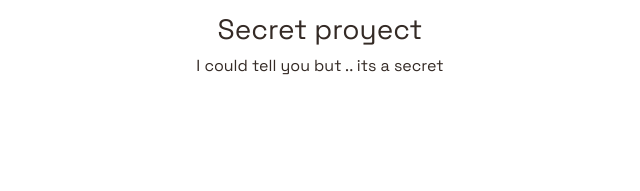
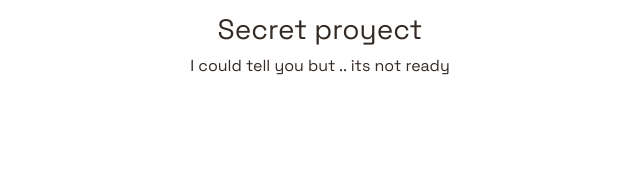
Before and after one commit to Samfuentes/Portafolio, a plain HTML site: page proyects.html in a window 1280 px wide. Shown: the part 1238-1429 px from the top of the page, 593-1233 px from the left. Drawn offline with nearby package versions, Linux system fonts and the light colour scheme.

Commit message:
Update proyects.html

```diff
--- a/proyects.html
+++ b/proyects.html
@@ -88,7 +88,7 @@
               <div class="col-md-6">
                 <img src="/img/prueba.png" class="img-fluid" alt="" />
                 <h3 class="text-center mt-3">Secret proyect</h3>
-                <p class="text-center">I could tell you but .. its a secret</p>
+                <p class="text-center">I could tell you but .. its not ready</p>
               </div>
             </div>
           </div>
```
